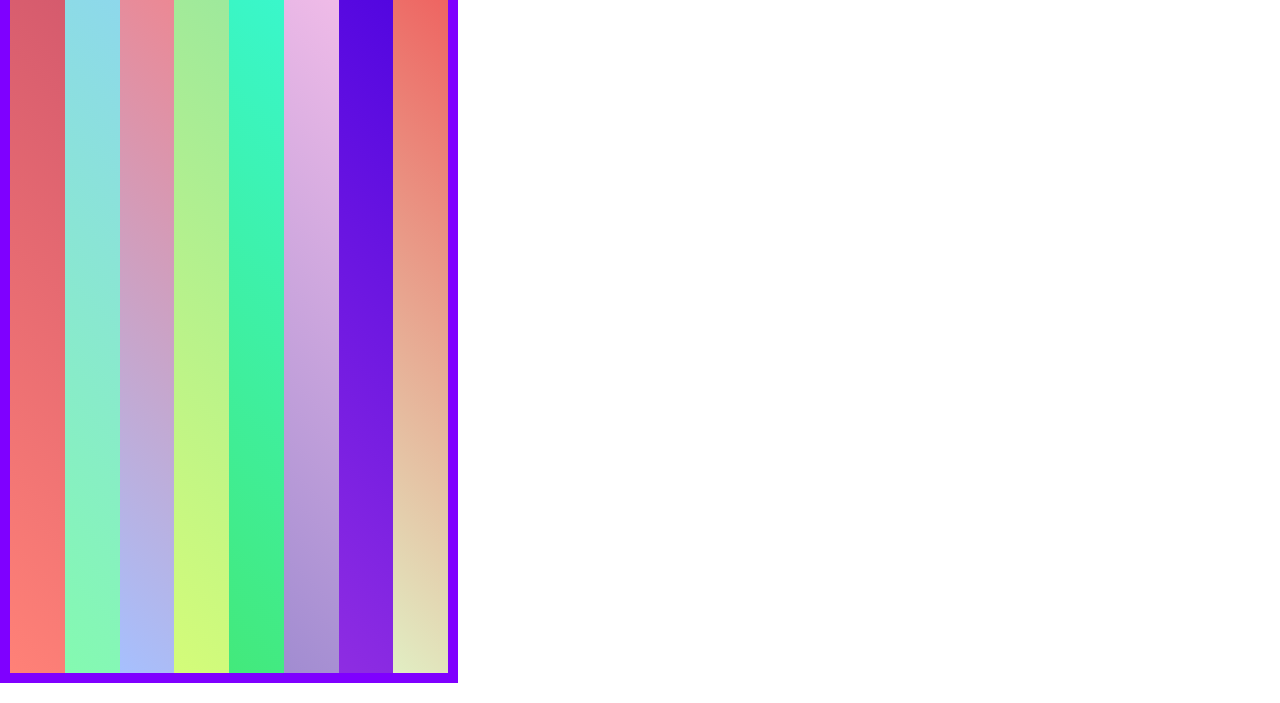
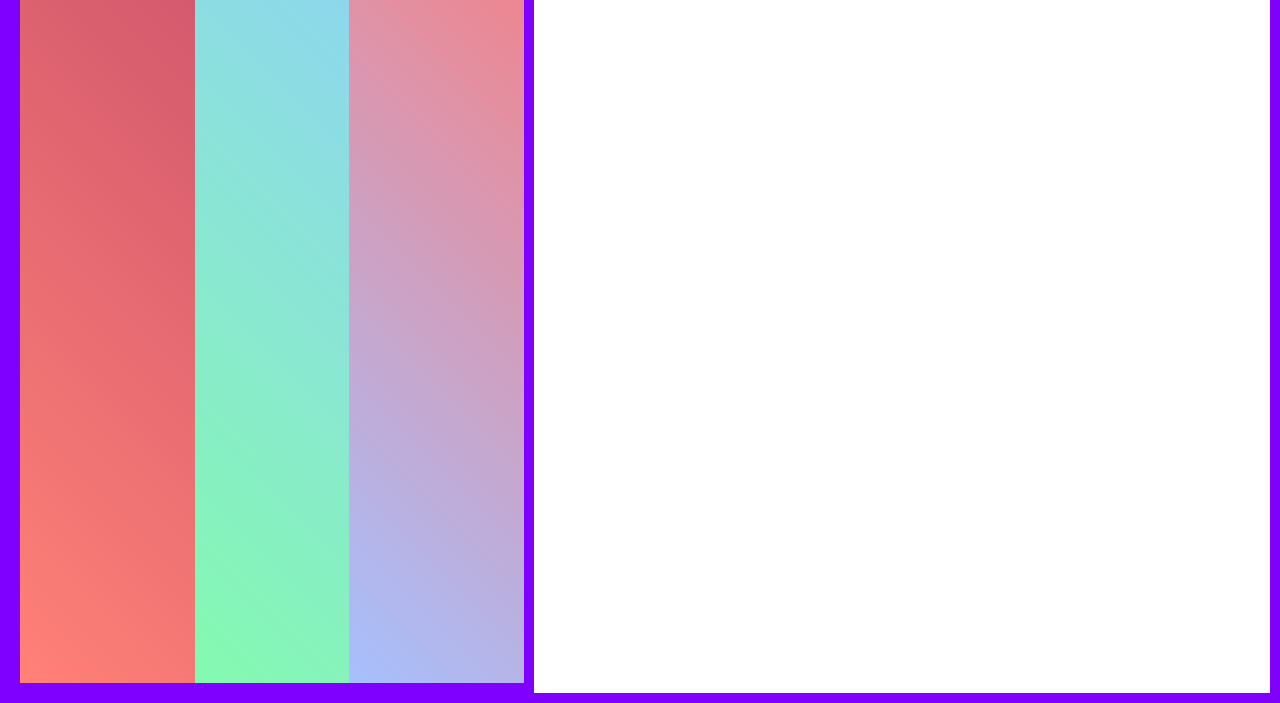
Before and after one commit to flacsnew/css-flexbox, a plain HTML site: page index.html in a window 1280 px wide. Shown: the part 117-820 px from the top of the page. Drawn offline with Linux system fonts and the light colour scheme.

Commit message:
Flex directions

```diff
--- a/index.html
+++ b/index.html
@@ -9,14 +9,16 @@
 </head>
 <body>
     <div class="flex-container">
-        <div class="flex-item item-1">1</div>
-        <div class="flex-item item-2">2</div>
-        <div class="flex-item item-3">3</div>
-        <div class="flex-item item-4">4</div>
-        <div class="flex-item item-5">5</div>
-        <div class="flex-item item-6">6</div>
-        <div class="flex-item item-7">7</div>
-        <div class="flex-item item-8">8</div>
+        <div class="flex-container">
+            <div class="flex-item item-1">Aside</div>
+            <div class="flex-item item-2">Main</div>
+            <div class="flex-item item-3">Aside</div>
+            <!-- <div class="flex-item item-4">4</div>
+            <div class="flex-item item-5">5</div>
+            <div class="flex-item item-6">6</div>
+            <div class="flex-item item-7">7</div>
+            <div class="flex-item item-8">8</div> -->
+          </div>
     </div>
 </body>
 </html>
--- a/style.css
+++ b/style.css
@@ -50,8 +50,18 @@
   }
 
   /* Custom */
-
   .flex-container {
-    display: inline-flex;
+    display: flex;
+    flex-direction: row;
     min-height: 100vh;
   }
+
+  .flex-item {
+    flex: 1;
+  }
+
+  @media screen and (max-width: 650px) {
+    .flex-container {
+      flex-direction: column;
+    }
+  }
```
